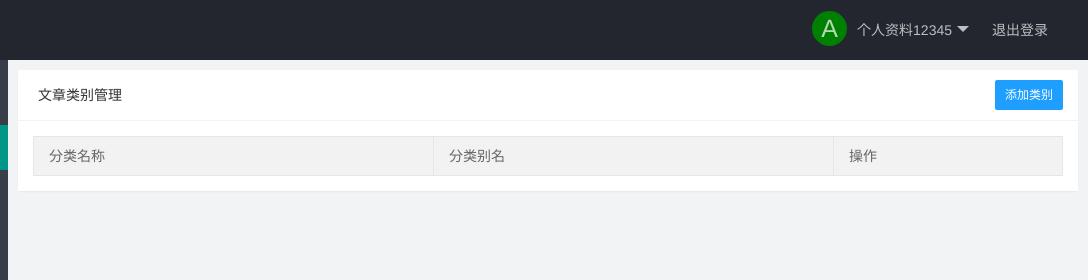
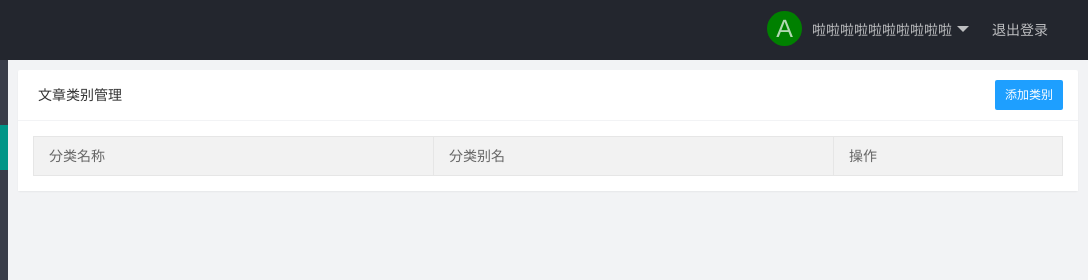
Before and after one commit to kevinxzm/big-event-front-end, a plain HTML site: page index.html in a window 1280 px wide. Shown: the top 280 px of the page, 192-1280 px from the left. Drawn offline with Linux system fonts and the light colour scheme; no server answers.

Commit message:
hahahahhaha

```diff
--- a/index.html
+++ b/index.html
@@ -20,7 +20,7 @@
           <!--   -->
           <a href="javascript:;" style="position: relative;">
             <span class="user_cap per_cap">A</span>
-            个人资料12345
+            啦啦啦啦啦啦啦啦啦啦
           </a>
           <dl class="layui-nav-child bar_user">
             <dd><a href="./user/user_infor.html" target="user_index">基本资料</a></dd>
```
